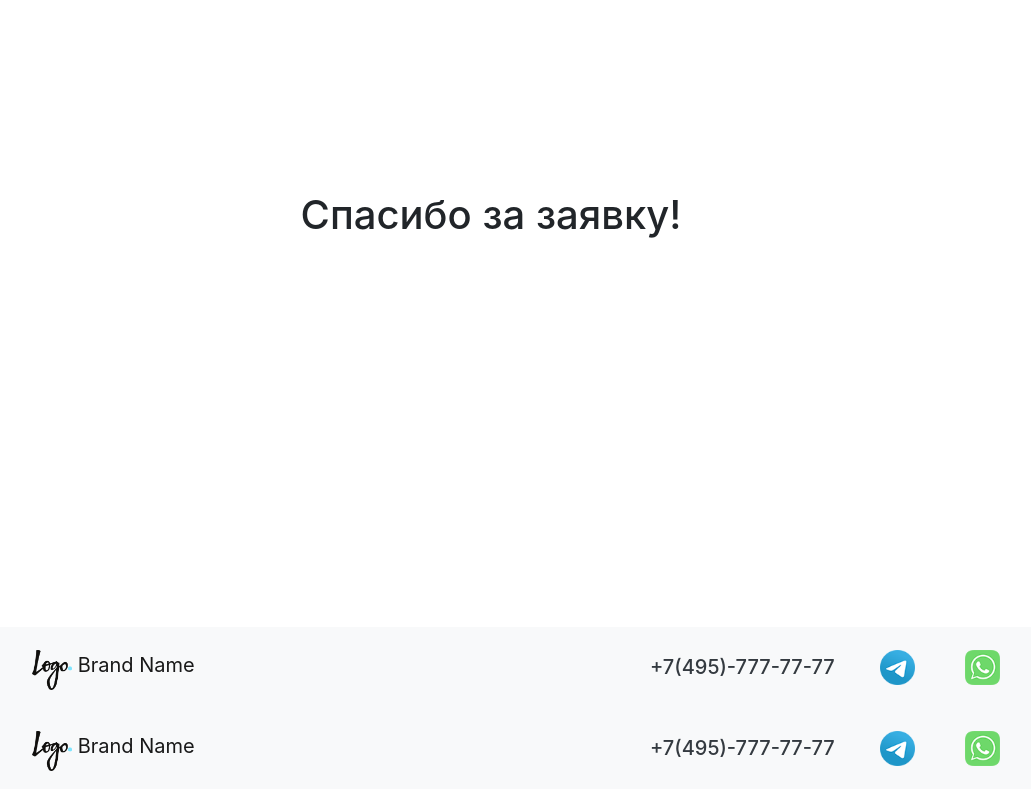
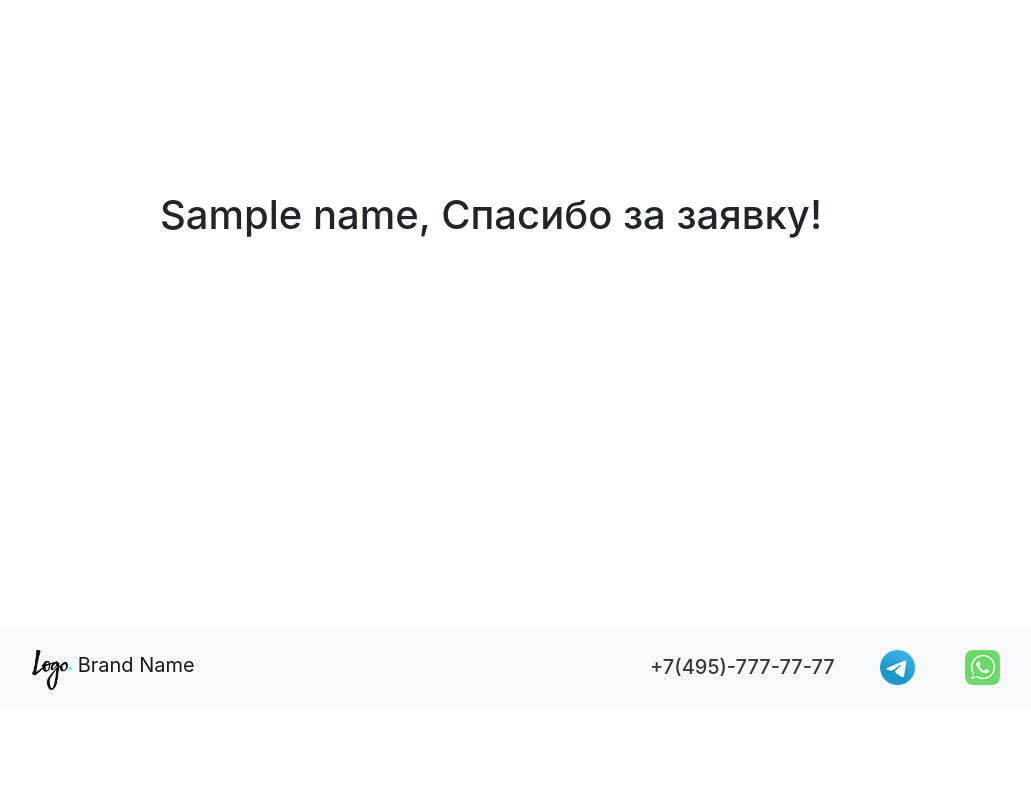
Before and after one commit to Kondriu/django_web_app, a Django app: template landinpagewebsite_root/templates/thanks.html in a window 1280 px wide. Shown: the part 279-1068 px from the top of the page, without its empty margins (149-1180 px from the left). After the commit the page ends 969 px from the top, so only its background shows below. Run offline with Django 4.2, Linux system fonts and the light colour scheme; the template is opened without the code that fills it: most values are stand-ins (such as "Sample title", 1, 10 or a date in 2020).

Commit message:
finished lesson 006 Приложение 'CRM'.mp4

```diff
--- a/landinpagewebsite_root/crm/admin.py
+++ b/landinpagewebsite_root/crm/admin.py
@@ -1,6 +1,8 @@
 from django.contrib import admin
-from .models import Order
+from .models import Order, StatusCrm, CommentCrm
 
 # Register your models here.
 
 admin.site.register(Order)
+admin.site.register(StatusCrm)
+admin.site.register(CommentCrm)
--- a/landinpagewebsite_root/crm/forms.py
+++ b/landinpagewebsite_root/crm/forms.py
@@ -2,5 +2,5 @@ from django import forms
 
 
 class OrderForm(forms.Form):
-    name = forms.CharField(max_length=200, required=False, widget=forms.TextInput(attrs={'class' : 'css_input'}))
-    phone = forms.CharField(max_length=200)
+    name = forms.CharField(max_length=200, required=True, widget=forms.TextInput(attrs={'class': 'form-control'}))
+    phone = forms.CharField(max_length=200, required=True, widget=forms.TextInput(attrs={'class': 'form-control'}))
--- a/landinpagewebsite_root/templates/thanks.html
+++ b/landinpagewebsite_root/templates/thanks.html
@@ -5,26 +5,9 @@
 <!-- Спасибо -->
 <section>
     <div class="container">
-        <CENTER style='margin-top: 35%; margin-bottom: 35%;'><h1>Спасибо за заявку!</h1></CENTER>
+        <CENTER style='margin-top: 35%; margin-bottom: 35%;'><h1> {{ name }}, Спасибо за заявку!</h1></CENTER>
     </div>
 </section>
 <!-- Спасибо -->
 
-
-<footer>
-    <div class="container">
-        <nav class="navbar navbar-light bg-light container">
-            <a class="navbar-brand logo-top" href="#">
-                <img src="./img/Logo.png" width="40" height="40" class="d-inline-block align-top" alt="" loading="lazy">
-                Brand Name
-            </a>
-            <div class="contact-top">
-                <a class="whatsapp-number" href="https://web.whatsapp.com/"></a>
-                <a class="telegram-number" href="https://t.me/"></a>
-                <a class="phone-number text-dark" href="tel:+74957777777">
-                    <h5>+7(495)-777-77-77</h5></a>
-            </div>
-        </nav>
-    </div>
-</footer>
 {% endblock %}
```
Also changed, not shown: landinpagewebsite_root/crm/models.py (+24 -0 lines), landinpagewebsite_root/crm/views.py (+5 -2 lines), landinpagewebsite_root/templates/form.html (+6 -3 lines), landinpagewebsite_root/crm/migrations/0003_statuscrm_order_order_status.py (added), landinpagewebsite_root/crm/migrations/0004_commentcrm.py (added).
